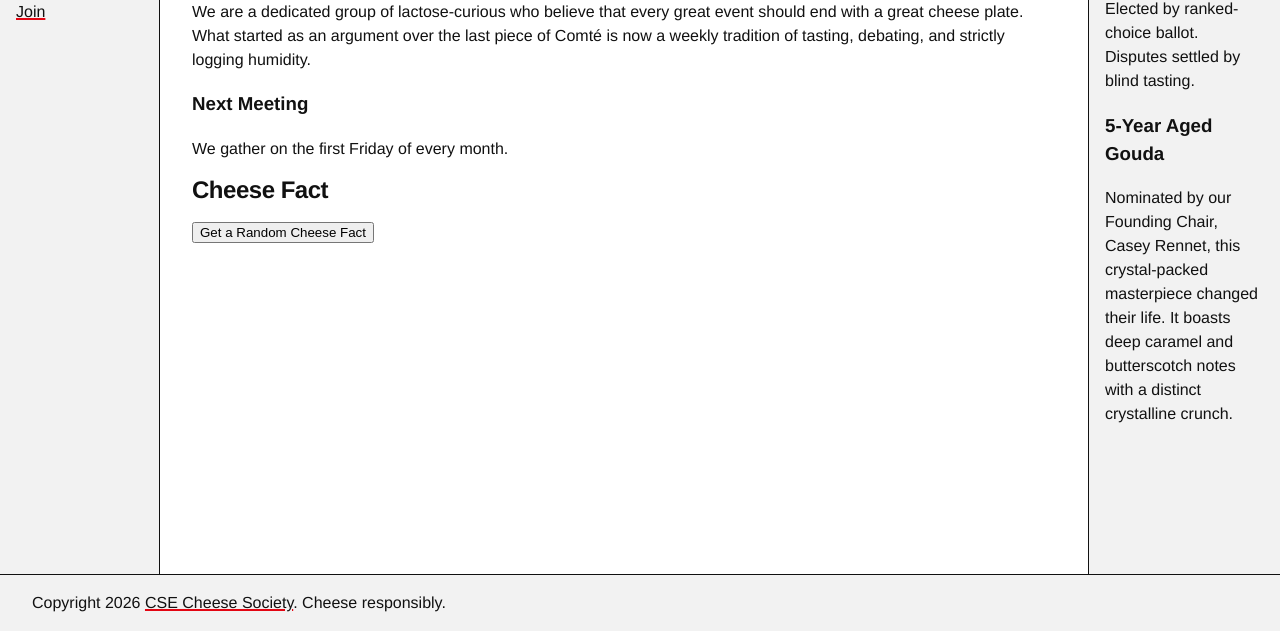
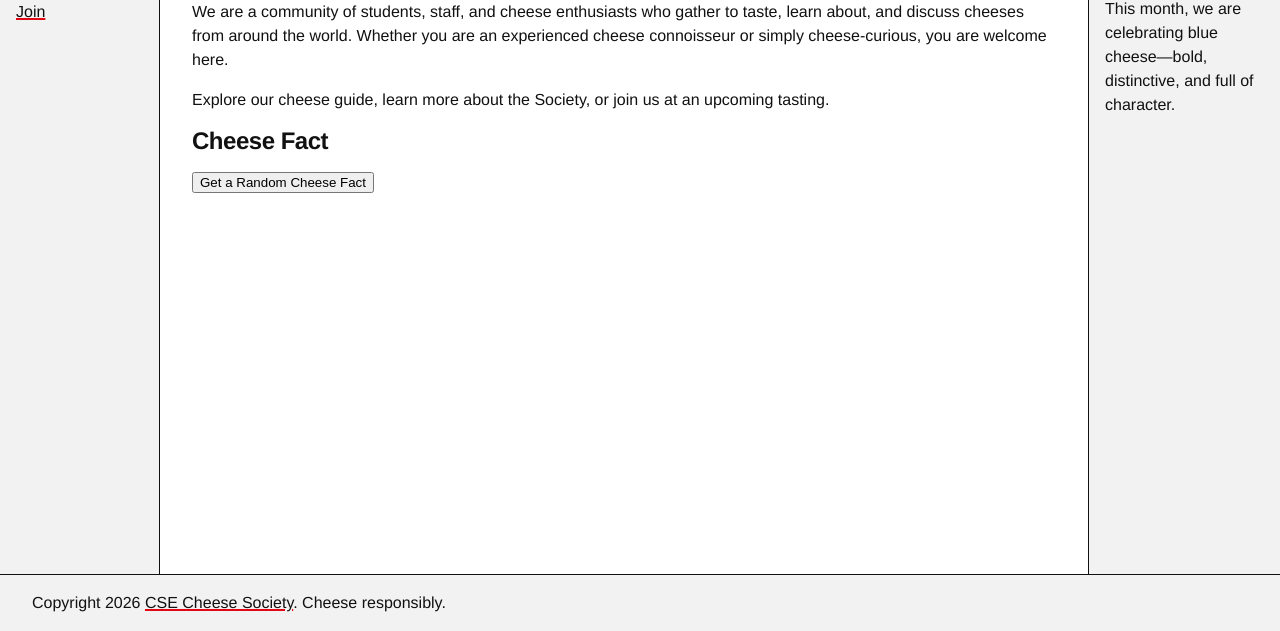
Before and after one commit to KaronLuoS/cse134-su26-hw4, a plain HTML site: page index.html in a window 1280 px wide. Shown: the part 169-800 px from the top of the page. Drawn offline with Linux system fonts and the light colour scheme.

Commit message:
update home content

```diff
--- a/index.html
+++ b/index.html
@@ -34,24 +34,19 @@
             </ul>
         </nav>
         <main>
-            <h1>Welcome to the Cheese Society</h1>
-            <p>We are a dedicated group of lactose-curious who believe that every great event should end with a great cheese plate. What started as an argument over the last piece of Comté is now a weekly tradition of tasting, debating, and strictly logging humidity.</p>
-            <h3>Next Meeting</h3>
-            <p>We gather on the first Friday of every month.</p>
+            <h1>Welcome to The CSE Cheese Society</h1>
+            <p>We are a community of students, staff, and cheese enthusiasts who gather to taste, learn about, and discuss cheeses from around the world. Whether you are an experienced cheese connoisseur or simply cheese-curious, you are welcome here.</p>
+            <p>Explore our cheese guide, learn more about the Society, or join us at an upcoming tasting.</p>
 
             <section class="popover">
                 <h2>Cheese Fact</h2>
                 <button commandfor="cheese-fact" command="toggle-popover">Get a Random Cheese Fact</button>
-                <p id="cheese-fact" popover>It takes roughly 10 pounds of milk to make just 1 pound of hard cheese! Also, our Minister of Blue, Sam, will absolutely know if you try to sneak in processed cheese food. Don't try it.</p>
+                <p id="cheese-fact" popover>Cheese is one of the world's oldest prepared foods, with evidence of cheesemaking dating back thousands of years.</p>
             </section>
         </main>
         <aside>
-            <hgroup>
-                <h2>Cheese of the Month</h2>
-                <p>Elected by ranked-choice ballot. Disputes settled by blind tasting.</p>
-            </hgroup>
-            <h3>5-Year Aged Gouda</h3>
-            <p>Nominated by our Founding Chair, Casey Rennet, this crystal-packed masterpiece changed their life. It boasts deep caramel and butterscotch notes with a distinct crystalline crunch.</p>
+            <h2>Cheese of the Month</h2>
+            <p>This month, we are celebrating blue cheese—bold, distinctive, and full of character.</p>
         </aside>
         <footer>
              Copyright 2026 <a href="https://tpowell.craft.me/3yV11jeP0F6sAl">CSE Cheese Society</a>. Cheese responsibly.
```
